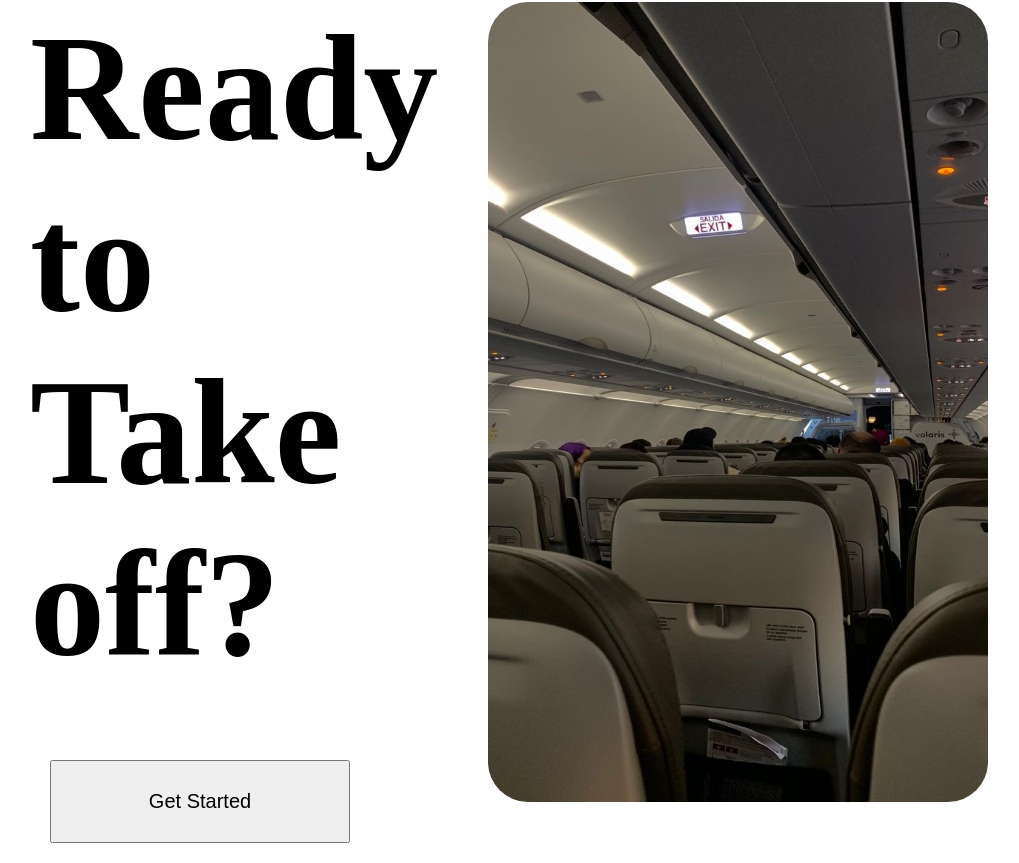
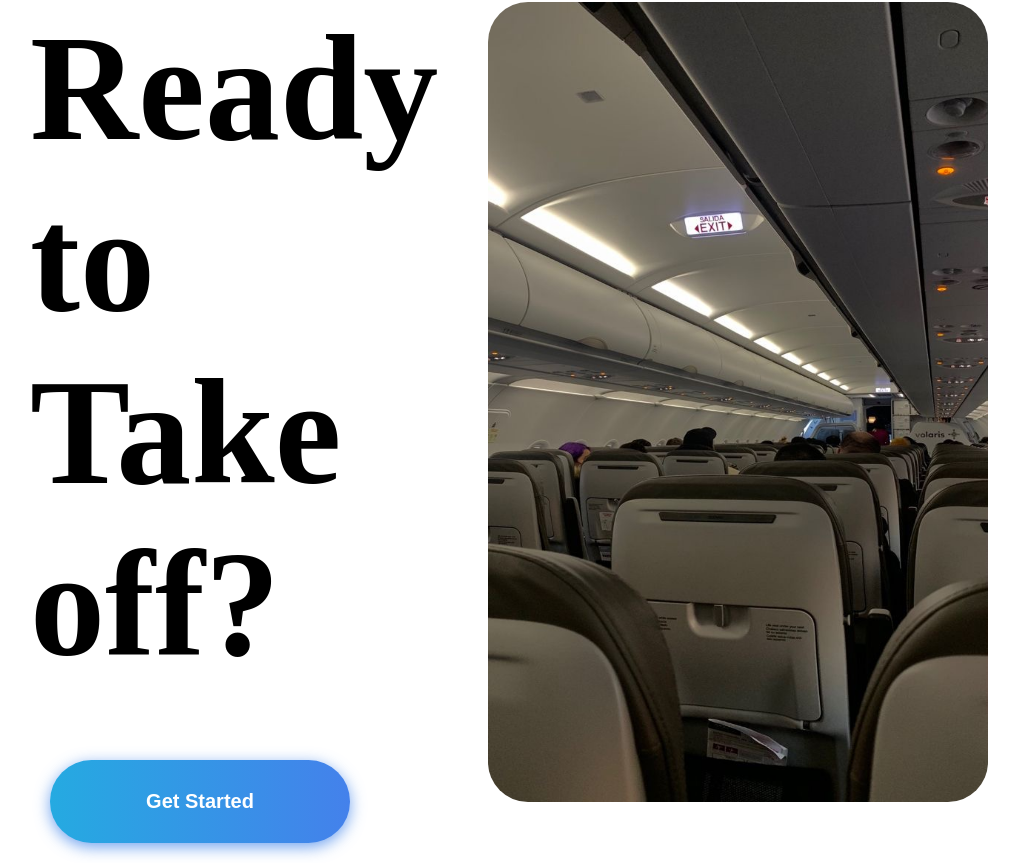
Before and after one commit to J-Ion/TEDDY, a website: page index.html in a window 1280 px wide. Shown: the part 1783-2646 px from the top of the page, without its empty margins (162-1181 px from the left). Drawn offline with nearby package versions, Linux system fonts and the light colour scheme; a web font is replaced by a local one.

Commit message:
Update style.css

```diff
--- a/public/style.css
+++ b/public/style.css
@@ -10,6 +10,38 @@ body {
 a {
     text-decoration: none;
     color: white;
+}
+
+/* 데튼 효과 스타일 */
+.btn-hover {
+    font-weight: 600;
+    color: #fff;
+    cursor: pointer;
+    text-align: center;
+    border: none;
+    background-size: 300% 100%;
+    border-radius: 50px;
+    -moz-transition: all .4s ease-in-out;
+    -o-transition: all .4s ease-in-out;
+    -webkit-transition: all .4s ease-in-out;
+    transition: all .4s ease-in-out;
+}
+
+.btn-hover:hover {
+    background-position: 100% 0;
+    -moz-transition: all .4s ease-in-out;
+    -o-transition: all .4s ease-in-out;
+    -webkit-transition: all .4s ease-in-out;
+    transition: all .4s ease-in-out;
+}
+
+.btn-hover:focus {
+    outline: none;
+}
+
+.btn-hover.color-9 {
+    background-image: linear-gradient(to right, #25aae1, #4481eb, #04befe, #3f86ed);
+    box-shadow: 0 4px 15px 0 rgba(65, 132, 234, 0.75);
 }
 
 /* 데스크탑 (1024px 이상) */
```
